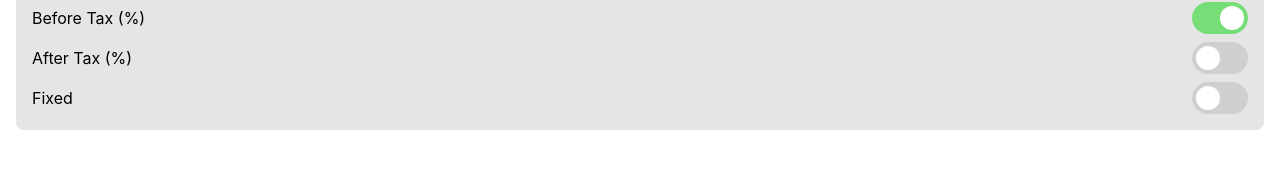
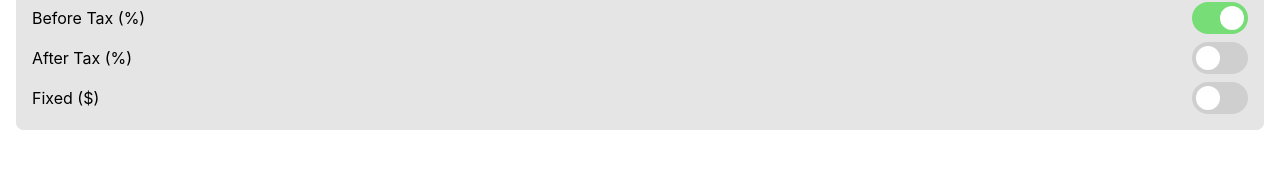
Before and after one commit to setowilliam/bill-splitter-v2, a Next.js app: page /fees in a window 1280 px wide. Shown: the part 385-563 px from the top of the page. Built offline with nearby package versions, Linux system fonts and the light colour scheme.

Commit message:
feat: add translations for tip options

```diff
--- a/src/lang/en.tsx
+++ b/src/lang/en.tsx
@@ -66,6 +66,10 @@ export const en: TranslationLibrary = {
       title: "Fees",
       tax: "Tax",
       tip: "Tip",
+      tipOptions: "Tip Options",
+      beforeTax: "Before Tax (%)",
+      afterTax: "After Tax (%)",
+      fixed: "Fixed ($)",
     },
   },
 };
--- a/src/lang/ja.tsx
+++ b/src/lang/ja.tsx
@@ -67,6 +67,10 @@ export const ja: TranslationLibrary = {
       title: "料金",
       tax: "税金",
       tip: "チップ",
+      tipOptions: "チップオプション",
+      beforeTax: "税金前（％）",
+      afterTax: "税金後（％）",
+      fixed: "一定（￥）",
     },
   },
 };
--- a/src/lang/typings.ts
+++ b/src/lang/typings.ts
@@ -58,6 +58,10 @@ export type TranslationLibrary = {
       title: string;
       tax: string;
       tip: string;
+      tipOptions: string;
+      beforeTax: string;
+      afterTax: string;
+      fixed: string;
     };
   };
 };
--- a/src/page-components/fees/TipOptionsCard/index.tsx
+++ b/src/page-components/fees/TipOptionsCard/index.tsx
@@ -4,6 +4,7 @@ import { useAtom } from "jotai";
 import { FC } from "react";
 import { IoOptions } from "react-icons/io5";
 import { globalScope } from "utils/constants";
+import useTranslation from "utils/hooks/useTranslation";
 import { TipType } from "utils/typings";
 import { Container, Header } from "./styles";
 
@@ -12,6 +13,7 @@ type TipOptionsCardProps = {};
 const TipOptionsCard: FC<TipOptionsCardProps> = (props) => {
   const {} = props;
   const [tipType, setTipType] = useAtom(tipTypeAtom, globalScope);
+  const { pages } = useTranslation();
 
   const handleClick = (nextTipType: TipType) => {
     setTipType(nextTipType);
@@ -22,24 +24,24 @@ const TipOptionsCard: FC<TipOptionsCardProps> = (props) => {
       header={
         <Header>
           <IoOptions className="icon" />
-          Tip Options
+          {pages.fees.tipOptions}
         </Header>
       }
       open
     >
       <Container>
         <Checkbox
-          label="Before Tax (%)"
+          label={pages.fees.beforeTax}
           checked={tipType === "before"}
           onChange={() => handleClick("before")}
         />
         <Checkbox
-          label="After Tax (%)"
+          label={pages.fees.afterTax}
           checked={tipType === "after"}
           onChange={() => handleClick("after")}
         />
         <Checkbox
-          label="Fixed"
+          label={pages.fees.fixed}
           checked={tipType === "fixed"}
           onChange={() => handleClick("fixed")}
         />
```
